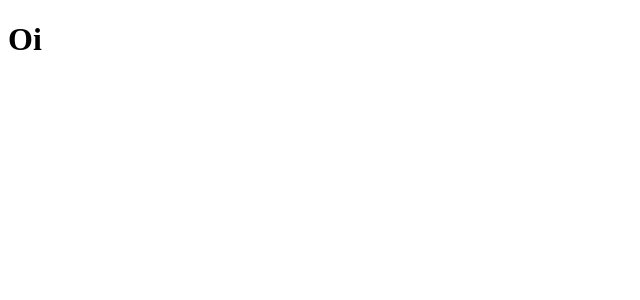
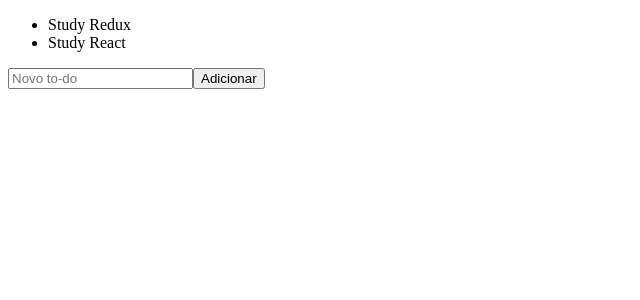
Before and after one commit to imnotannamaria/react-redux-zustand-fundamentals, a React (Vite) app: page / in a window 1280 px wide. Shown: the top 300 px of the page, without its empty margins (0-640 px from the left). Built offline with nearby package versions, Linux system fonts and the light colour scheme.

Commit message:
Creating todo components example

```diff
--- a/src/App.tsx
+++ b/src/App.tsx
@@ -1,5 +1,11 @@
+import { AddTodo } from "./components/AddTodo";
+import { TodoList } from "./components/TodoList";
+
 export function App() {
   return (
-    <h1>Oi</h1>
+    <div>
+      <TodoList/>
+      <AddTodo/>
+    </div>
   )
 }
--- /dev/null
+++ b/src/components/AddTodo.tsx
@@ -0,0 +1,23 @@
+import { FormEvent, useState } from "react"
+
+export function AddTodo() {
+  const [newTodo, setNewTodo] = useState('')
+
+  function handleNewTodo(e: FormEvent) {
+    e.preventDefault()
+
+    console.log(newTodo)
+  }
+
+  return (
+    <form onSubmit={handleNewTodo}>
+      <input
+        type="text"
+        placeholder="Novo to-do"
+        value={newTodo}
+        onChange={e => setNewTodo(e.target.value)}
+      />
+      <button type="submit">Adicionar</button>
+    </form>
+  )
+}
--- /dev/null
+++ b/src/components/TodoList.tsx
@@ -0,0 +1,8 @@
+export function TodoList() {
+  return (
+    <ul>
+      <li>Study Redux</li>
+      <li>Study React</li>
+    </ul>
+  )
+}
```
Also changed, not shown: 1 other file (tests, documents, lock files or other folders).
